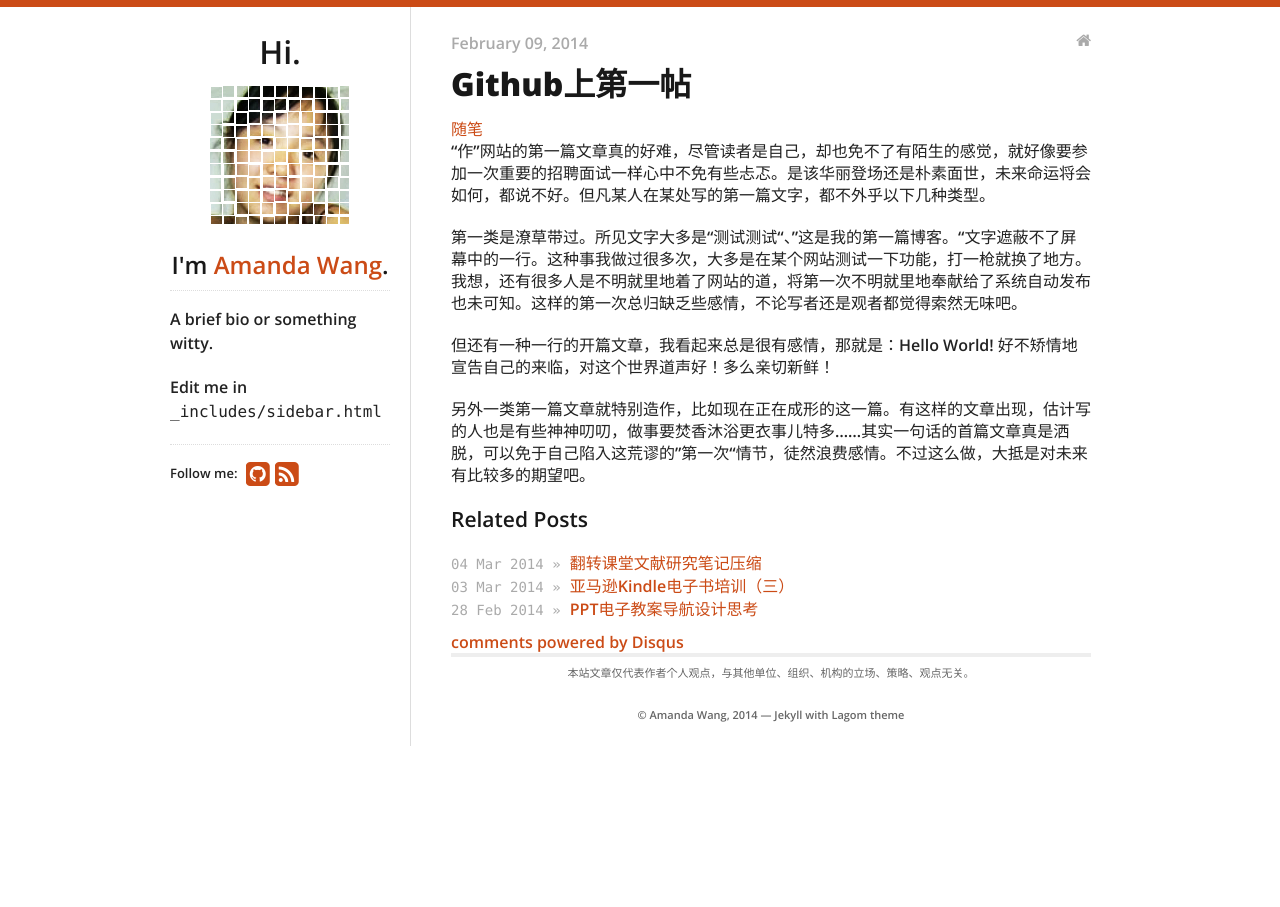
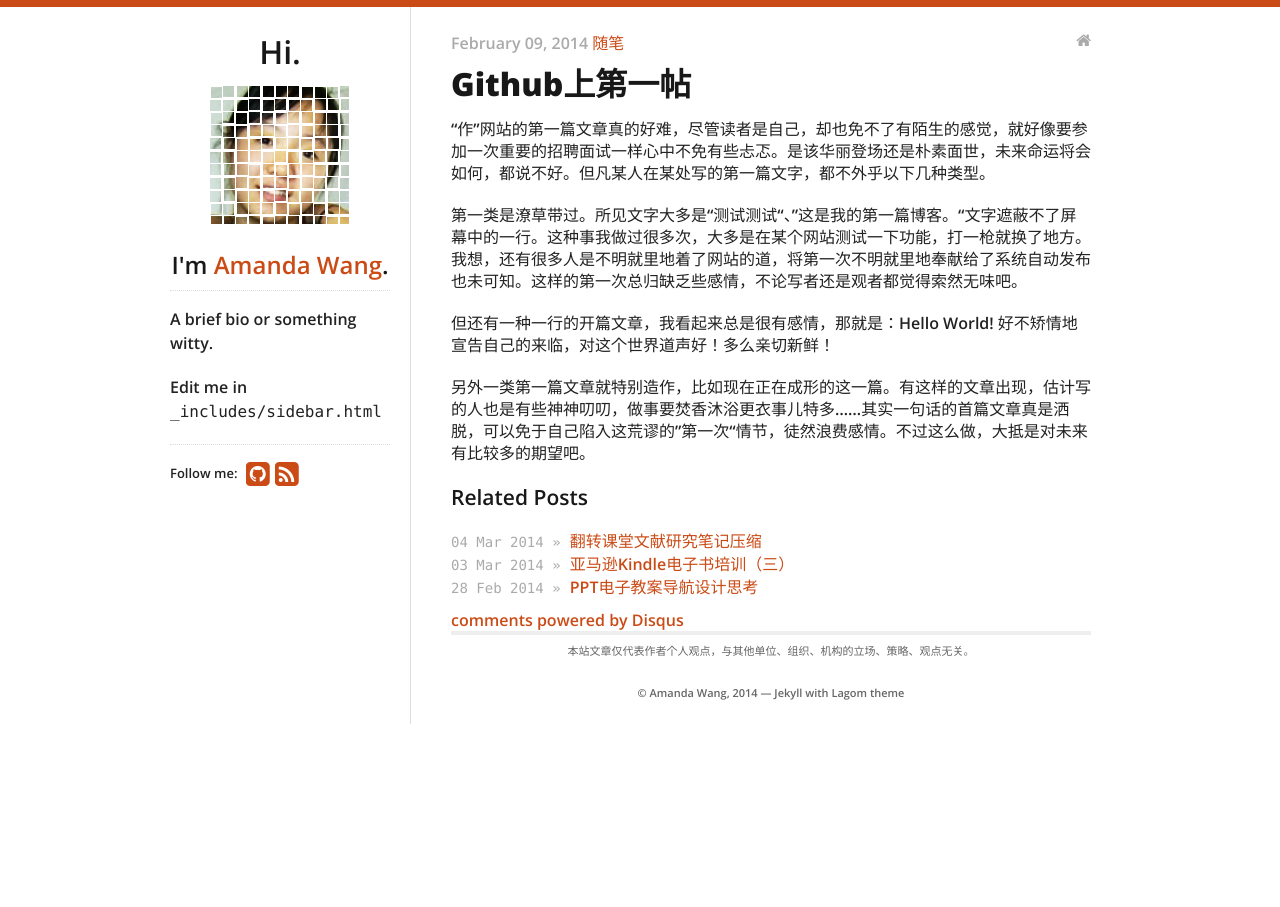
Before and after one commit to fantaghiro/fantaghiro.github.io, a Jekyll site: the page built from _posts/2014-02-09-First-Post-on-Github.markdown, in a window 1280 px wide. Built offline with Jekyll 4.4.1, drawn with Linux system fonts in a browser that asks for light colours; nearby versions of some CDN libraries; comment, search, counter and statistics services are not loaded.

Commit message:
Update post.html

```diff
--- a/_layouts/post.html
+++ b/_layouts/post.html
@@ -4,17 +4,17 @@ layout: default
 
 <p class="meta">
   {{ page.date | date: "%B %d, %Y" }}
+  <span id="post-tags">
+    {% for tag in page.tags %}
+      <a href="/tags.html#{{ tag }}-ref">{{ tag }}</a>
+    {% endfor %}
+  </span>
   <a href="/">
     <i class="home fa fa-home"></i>
   </a>
 </p>
 
 <h1 class="title">{{ page.title }}</h1>
-<div id="post-tags">
-{% for tag in page.tags %}
-<a href="/tags.html#{{ tag }}-ref">{{ tag }}</a>
-{% endfor %}
-</div>
 
 <div id="post">
   {{ content }}
```
